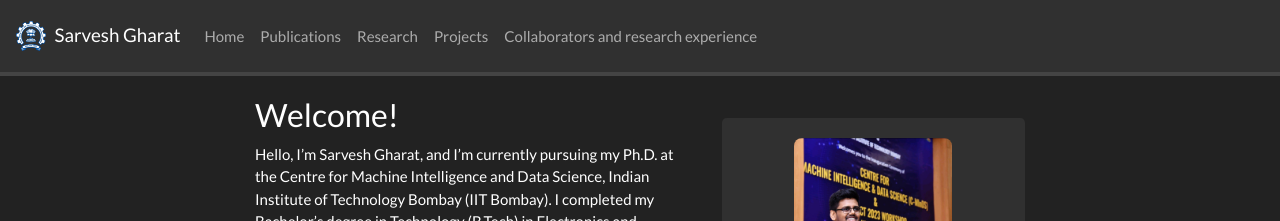
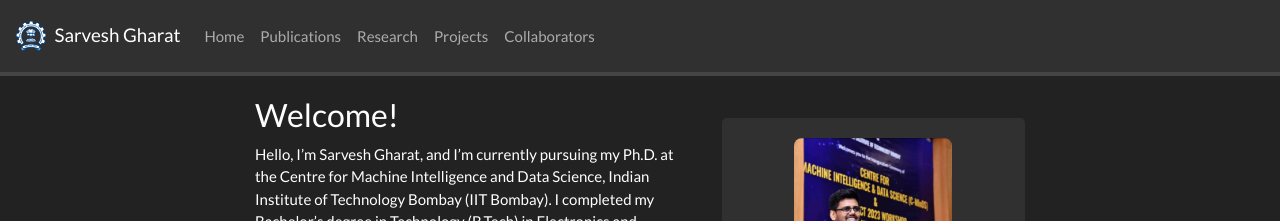
Before and after one commit to SarveshVGharat/SarveshVGharat.github.io, a Jekyll site: the page built from _pages/home.md, in a window 1280 px wide. Shown: the top 221 px of the page. Built offline with Jekyll 4.4.1, drawn with Linux system fonts in a browser that asks for light colours; nearby versions of some CDN libraries; a style sheet for code colours, icons or effects is not loaded.

Commit message:
Update _config.yml

```diff
--- a/_config.yml
+++ b/_config.yml
@@ -30,7 +30,7 @@ nav_pages:
   - name: publications
   - name: research
   - name: projects
-  - name: collaborators and research experience
+  - name: collaborators
 
 include:
   - .htaccess
```
